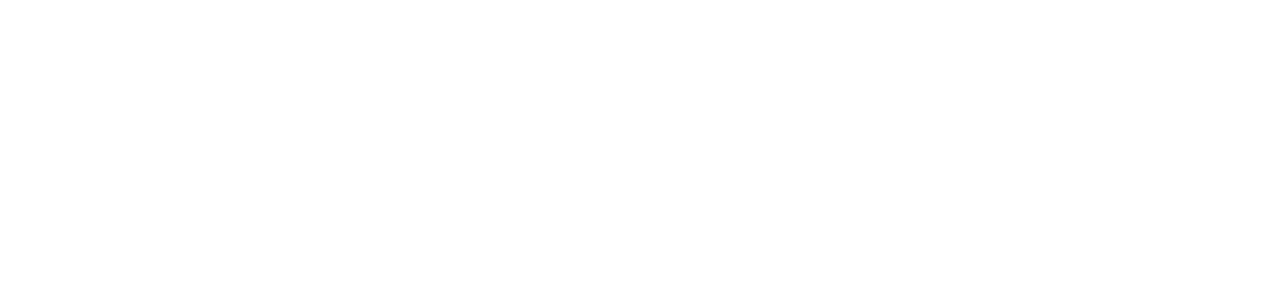
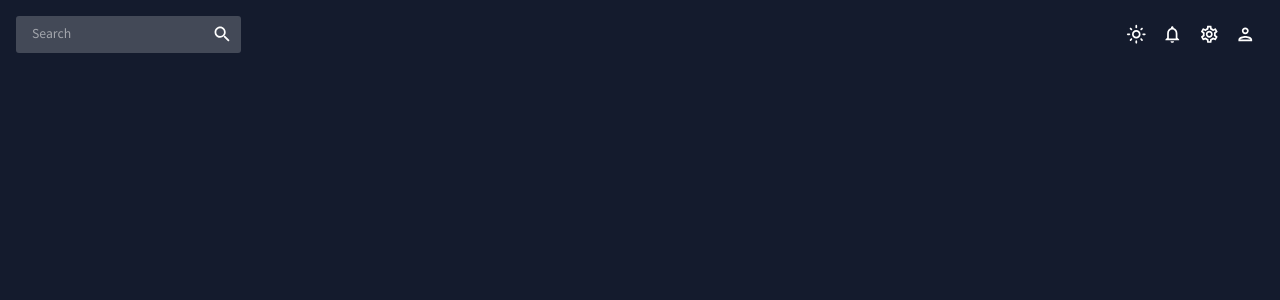
Before and after one commit to duongbx288/mini-prjs, a React (Vite) app in the folder admin-dashboard/: page / in a window 1280 px wide. Shown: the top 300 px of the page. Built offline with nearby package versions, Linux system fonts and the light colour scheme.

Commit message:
fix: adjust type for typescript

```diff
--- a/admin-dashboard/src/App.tsx
+++ b/admin-dashboard/src/App.tsx
@@ -2,6 +2,7 @@
 import { ColorModeContext, useMode } from "./assets/theme";
 import { CssBaseline, ThemeProvider } from "@mui/material";
 import Dashboard from "./pages/dashboard/Dashboard";
+import Topbar from "./pages/global/Topbar";
 
 function App() {
   const [theme, colorMode] = useMode();
@@ -11,7 +12,9 @@
       <ThemeProvider theme={theme}>
         <CssBaseline/>
         <div className="app">
-          <main className="content"></main>
+          <main className="content">
+            <Topbar/>
+          </main>
         </div>
       </ThemeProvider>
     </ColorModeContext.Provider>
--- a/admin-dashboard/src/assets/theme.ts
+++ b/admin-dashboard/src/assets/theme.ts
@@ -1,8 +1,10 @@
 import { createContext, useState, useMemo } from "react";
 import { createTheme } from "@mui/material/styles";
+import { PaletteMode, ThemeOptions } from "@mui/material";
 
 // color design tokens
 // Used Tailwind Shades extension (ctrl+k -> ctrl+g)
+
 
 export const tokens = (mode: string) => ({
   ...(mode === "dark"
@@ -127,7 +129,7 @@
   const colors = tokens(mode);
 
   return {
-    pallete: {
+    palette: {
       mode: mode,
       ...(mode === "dark"
         ? {
@@ -191,7 +193,7 @@
         fontSize: 14,
       },
     },
-  };
+  } as ThemeOptions;
 };
 
 export const ColorModeContext = createContext({
```
